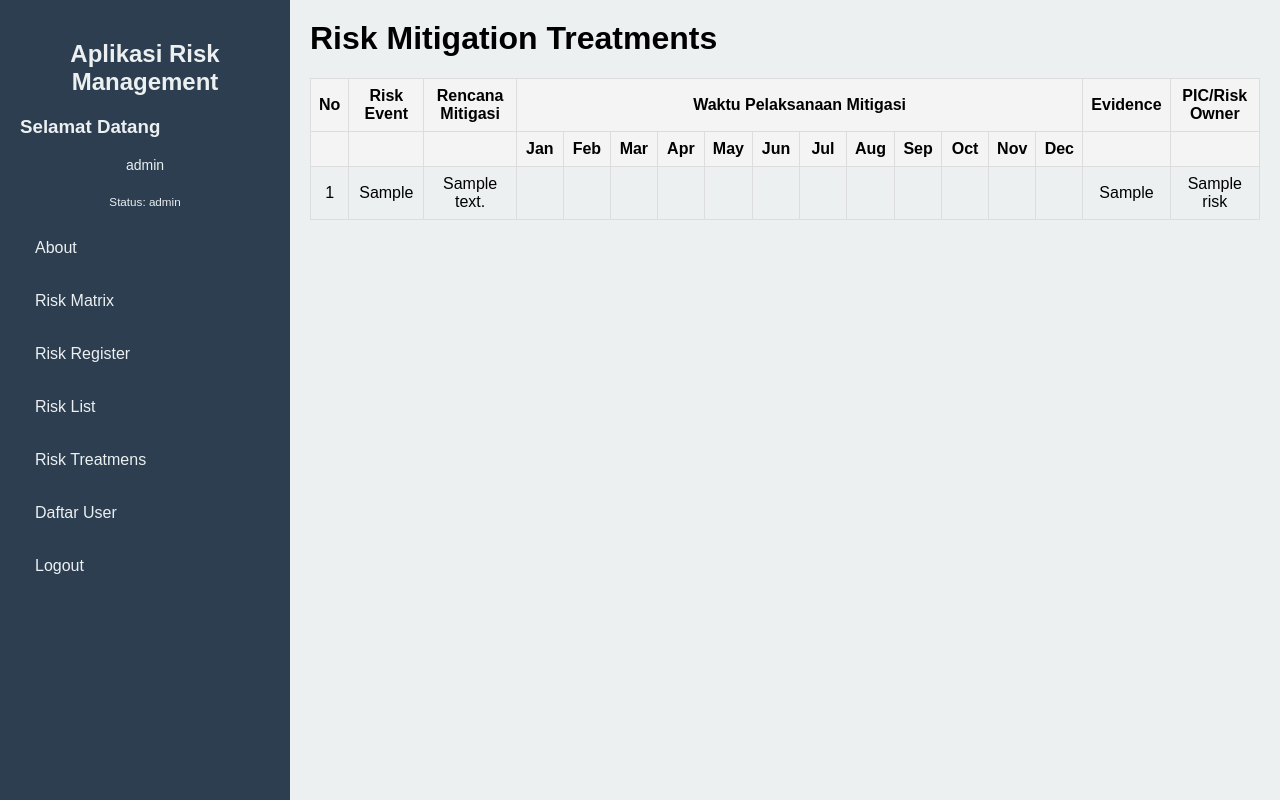
After one commit to RamaVikri/Proyek-Risk_Manage, a PHP site: page /menu_halaman/riskTreatments.php in a window 1280 px wide. The commit adds this page. Run offline with PHP 8.4, Linux system fonts and the light colour scheme; a user stored in the database is signed in; tables that the repository leaves empty or names only in its code hold one stand-in row (values such as "Sample post").

Commit message:
menambah risk treatment.php

```diff
--- a/proyek_uas/css/dashboard.css
+++ b/proyek_uas/css/dashboard.css
@@ -3,7 +3,7 @@ body {
     margin: 0;
     padding: 0;
     font-family: Arial, sans-serif;
-    color: #e64d4d;
+    color: black;
 }
 
 /* Struktur utama */
--- a/proyek_uas/menu_add_user/daftar_user.php
+++ b/proyek_uas/menu_add_user/daftar_user.php
@@ -36,7 +36,7 @@ $data_user = $user-> data();
                 </li>
                 <li><a href="../menu_halaman/riskRegister.php">Risk Register</a></li>
                 <li><a href="../menu_halaman/riskList.php">Risk List</a></li>
-                <li><a href="#">Halaman B</a></li>
+                <li><a href="../menu_halaman/riskTreatments.php">Risk Treatments</a></li>
 
                 <!-- fitur khusus admin -->
                 <?php if ($_SESSION['status'] == 'admin'): ?>
--- a/proyek_uas/menu_halaman/about.php
+++ b/proyek_uas/menu_halaman/about.php
@@ -31,7 +31,7 @@ if ($_SESSION['status'] == "") {
                 </li>
                 <li><a href="riskRegister.php">Risk Register</a></li>
                 <li><a href="riskList.php">Risk List</a></li>
-                <li><a href="#">Halaman B</a></li>
+                <li><a href="riskTreatments.php">Risk Treatments</a></li>
 
                 <!-- fitur khusus admin -->
                 <?php if ($_SESSION['status'] == 'admin'): ?>
--- a/proyek_uas/menu_halaman/riskList.php
+++ b/proyek_uas/menu_halaman/riskList.php
@@ -48,7 +48,7 @@ $result = $conn->query("SELECT * FROM risk");
                 </li>
                 <li><a href="riskRegister.php">Risk Register</a></li>
                 <li><a href="riskList.php">Risk List</a></li>
-                <li><a href="#">Halaman B</a></li>
+                <li><a href="riskTreatments.php">Risk Treatmens</a></li>
 
                 <!-- fitur khusus admin -->
                 <?php if ($_SESSION['status'] == 'admin'): ?>
@@ -78,6 +78,7 @@ $result = $conn->query("SELECT * FROM risk");
                 <th>Pengendalian</th>
                 <th>Residual Risk</th>
                 <th>Risk Treatment</th>
+                <th>Risk Evidence</th>
                 <th>Target Risk</th>
             </tr>
         </thead>
@@ -116,6 +117,9 @@ $result = $conn->query("SELECT * FROM risk");
                         <?= $row['risk_treatment_text']; ?>
                     </td>
                     <td>
+                        <?= $row['risk_evidence']; ?><br>>
+                    </td>
+                    <td>
                         Likelihood: <?= $row['target_risk_likelihood']; ?><br>
                         Impact: <?= $row['target_risk_impact']; ?><br>
                         Level: <?= $row['target_risk_level']; ?>
--- a/proyek_uas/menu_halaman/riskMatrix.php
+++ b/proyek_uas/menu_halaman/riskMatrix.php
@@ -119,7 +119,7 @@ for ($i = 1; $i <= 5; $i++) {
 
         .axis-label {
             font-weight: bold;
-            color: red;
+            color: black;
         }
 
         .main-content{
@@ -182,7 +182,7 @@ for ($i = 1; $i <= 5; $i++) {
                 <li><a href="riskMatrix.php">Risk Matrix</a></li>
                 <li><a href="riskRegister.php">Risk Register</a></li>
                 <li><a href="riskList.php">Risk List</a></li>
-                <li><a href="#">Halaman B</a></li>
+                <li><a href="riskTreatments.php">Risk Treatments</a></li>
                 <?php if ($_SESSION['status'] == 'admin'): ?>
                     <li><a href="../menu_add_user/daftar_user.php">Daftar User</a></li>
                 <?php endif; ?>
--- /dev/null
+++ b/proyek_uas/menu_halaman/riskTreatments.php
@@ -0,0 +1,180 @@
+<?php
+session_start();
+require_once '../conn.php';
+
+if ($_SESSION['status'] == "") {
+    header("location:index.php?pesan=gagal");
+}
+
+// Modify the SQL query to include the monthly columns
+$sql = "SELECT id, risk_event, risk_treatment_text, nama_dept_unit, risk_evidence,
+        jan, feb, mar, apr, mei, jun, jul, agu, sep, okt, nov, des
+        FROM risk";
+$result = $conn->query($sql);
+?>
+
+<!DOCTYPE html>
+<html lang="id">
+<head>
+    <meta charset="UTF-8">
+    <meta name="viewport" content="width=device-width, initial-scale=1.0">
+    <title>Halaman Menu</title>
+    <link rel="stylesheet" href="../css/dashboard.css">
+    <title>Treatments</title>
+    <style>
+        table {
+            width: 100%;
+            border-collapse: collapse;
+            margin-bottom: 20px;
+        }
+        th, td {
+            border: 1px solid #ddd;
+            text-align: center;
+            padding: 8px;
+        }
+        th {
+            background-color: #f4f4f4;
+        }
+        .editable {
+            background-color: #fff;
+            cursor: pointer;
+        }
+        .color-cell {
+            width: 30px;
+            height: 30px;
+            cursor: pointer;
+        }
+        /* Style for completed (true/1) cells */
+        .completed {
+            background-color: #4CAF50; /* Green color */
+        }
+    </style>
+</head>
+<body>
+    <div class="dashboard-container">
+        <!-- Sidebar -->
+        <div class="sidebar">
+            <h2>Aplikasi Risk Management</h2>
+            <h3>Selamat Datang</h3>
+            <p><?php echo $_SESSION['nama']; ?></p>
+            <p><small>Status: <?php echo $_SESSION['status']; ?></small></p>
+            <ul class="sidebar-menu">
+                <li><a href="about.php">About</a></li>
+                <li><a href="riskMatrix.php">Risk Matrix</a></li>
+                <li><a href="riskRegister.php">Risk Register</a></li>
+                <li><a href="riskList.php">Risk List</a></li>
+                <li><a href="riskTreatments.php">Risk Treatmens</a></li>
+                <?php if ($_SESSION['status'] == 'admin'): ?>
+                    <li><a href="../menu_add_user/daftar_user.php">Daftar User</a></li>
+                <?php endif; ?>
+                <li><a href="../logout.php">Logout</a></li>
+            </ul>
+        </div>
+
+        <!-- Main Content -->
+        <div class="main-content">
+            <h1>Risk Mitigation Treatments</h1>
+            <table>
+                <thead>
+                    <tr>
+                        <th>No</th>
+                        <th>Risk Event</th>
+                        <th>Rencana Mitigasi</th>
+                        <th colspan="12">Waktu Pelaksanaan Mitigasi</th>
+                        <th>Evidence</th>
+                        <th>PIC/Risk Owner</th>
+                    </tr>
+                    <tr>
+                        <th></th>
+                        <th></th>
+                        <th></th>
+                        <th>Jan</th>
+                        <th>Feb</th>
+                        <th>Mar</th>
+                        <th>Apr</th>
+                        <th>May</th>
+                        <th>Jun</th>
+                        <th>Jul</th>
+                        <th>Aug</th>
+                        <th>Sep</th>
+                        <th>Oct</th>
+                        <th>Nov</th>
+                        <th>Dec</th>
+                        <th></th>
+                        <th></th>
+                    </tr>
+                </thead>
+                <tbody>
+                    <?php
+                    if ($result->num_rows > 0) {
+                        $no = 1;
+                        while ($row = $result->fetch_assoc()) {
+                            echo "<tr>";
+                            echo "<td>{$row['id']}</td>";
+                            echo "<td>{$row['risk_event']}</td>";
+                            echo "<td>{$row['risk_treatment_text']}</td>";
+
+                            // Array of month column names from database
+                            $months = ['jan', 'feb', 'mar', 'apr', 'mei', 'jun',
+                            'jul', 'agu', 'sep', 'okt', 'nov', 'des'];
+
+                            // Generate month cells with database values
+                            foreach ($months as $month) {
+                                // Add 'completed' class if the value is true/1
+                                $class = ($row[$month] == 1) ? 'color-cell completed' : 'color-cell';
+                                echo "<td class='{$class}' data-month='{$month}' data-id='{$row['id']}'></td>";
+                            }
+
+                            echo "<td>{$row['risk_evidence']}</td>";
+                            echo "<td>{$row['nama_dept_unit']}</td>";
+                            echo "</tr>";
+                            $no++;
+                        }
+                    } else {
+                        echo "<tr><td colspan='17'>Tidak ada data</td></tr>";
+                    }
+                    ?>
+                </tbody>
+            </table>
+
+            <script>
+                document.querySelectorAll('.color-cell').forEach(cell => {
+                    cell.addEventListener('click', () => {
+                        // Toggle the completed class
+                        cell.classList.toggle('completed');
+
+                        // Get the current state (completed or not)
+                        const isCompleted = cell.classList.contains('completed');
+
+                        // Get cell data
+                        const month = cell.getAttribute('data-month');
+                        const id = cell.getAttribute('data-id');
+
+                        // Send update to server
+                        fetch('update_color.php', {
+                            method: 'POST',
+                            headers: {
+                                'Content-Type': 'application/json',
+                            },
+                            body: JSON.stringify({
+                                id: id,
+                                month: month,
+                                value: isCompleted ? 1 : 0
+                            })
+                        })
+                        .then(response => response.json())
+                        .then(data => {
+                            console.log('Update successful:', data);
+                        })
+                        .catch(error => {
+                            console.error('Error updating:', error);
+                            // Revert the visual change if update failed
+                            cell.classList.toggle('completed');
+                        });
+                    });
+                });
+            </script>
+        </div>
+    </div>
+</body>
+</html>
```
Also changed, not shown: proyek_uas/menu_halaman/riskRegister.php (+81 -4 lines).
